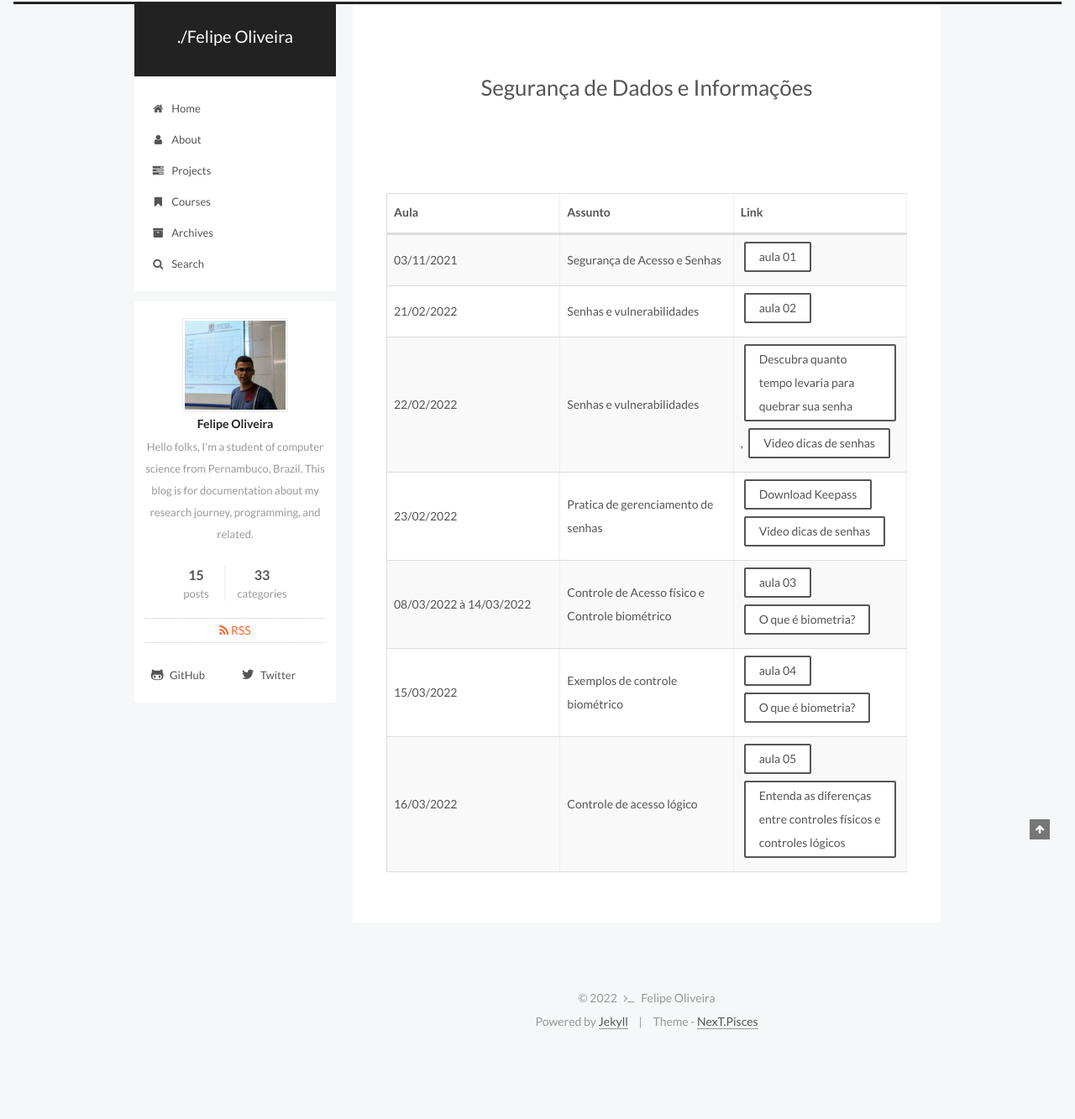
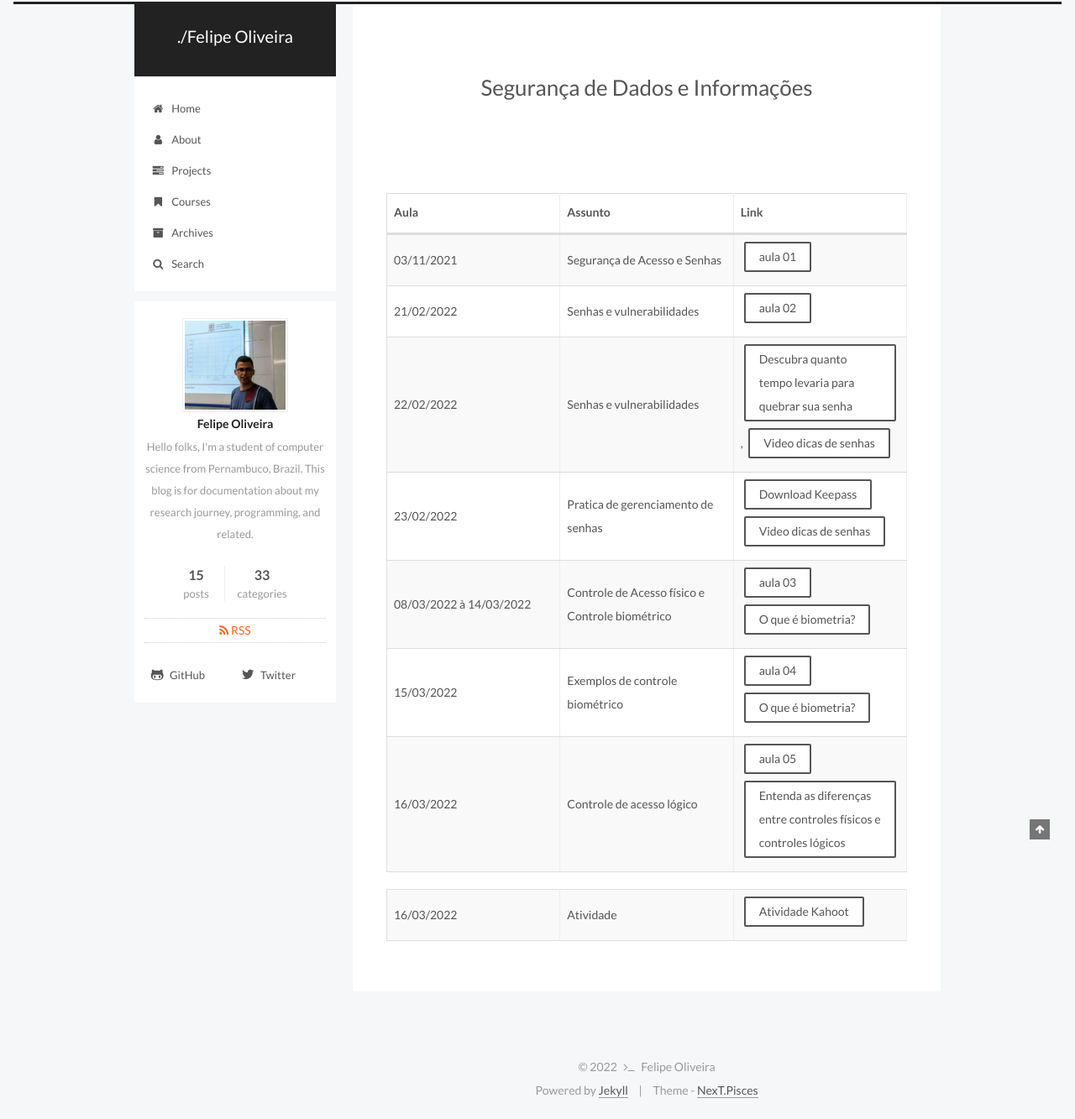
Before and after one commit to fdoliv/fdoliv.github.io, a Jekyll site: the page built from courses/sdi/index.md, in a window 1280 px wide. Shown: the whole page at 84% size. Built offline with Jekyll 4.4.1, drawn with Linux system fonts in a browser that asks for light colours; before the commit the page ends 1251 px from its top, so only the background shows below that.

Commit message:
Atividade kahoot

```diff
--- a/courses/sdi/index.md
+++ b/courses/sdi/index.md
@@ -20,3 +20,5 @@ comments: false
 | 08/03/2022 à 14/03/2022 | Controle de Acesso físico e Controle biométrico | <a href="{{ site.url }}/assets/arquivos/sdi/aula03.pdf" target="blank" class="btn">aula 03</a> <a href="https://youtu.be/0XfwcZ6WOsU" target="blank" class="btn">O que é biometria?</a>
 | 15/03/2022 | Exemplos de controle biométrico |  <a href="{{ site.url }}/assets/arquivos/sdi/aula04.pdf" target="blank" class="btn">aula 04</a> <a href="https://youtu.be/0XfwcZ6WOsU" target="blank" class="btn">O que é biometria?</a>
 | 16/03/2022 | Controle de acesso lógico |  <a href="{{ site.url }}/assets/arquivos/sdi/aula05.pdf" target="blank" class="btn">aula 05</a> <a href="https://www.telium.com.br/blog/entenda-as-diferencas-entre-controles-fisicos-e-controles-logicos-de-uma-vez-por-todas" target="blank" class="btn">Entenda as diferenças entre controles físicos e controles lógicos</a>
+
+| 16/03/2022 | Atividade |  <a href="https://create.kahoot.it/share/atividade-de-sdi/71e40f01-6b9b-474a-9cab-349d24aabe07" target="blank" class="btn">Atividade Kahoot</a>
```
